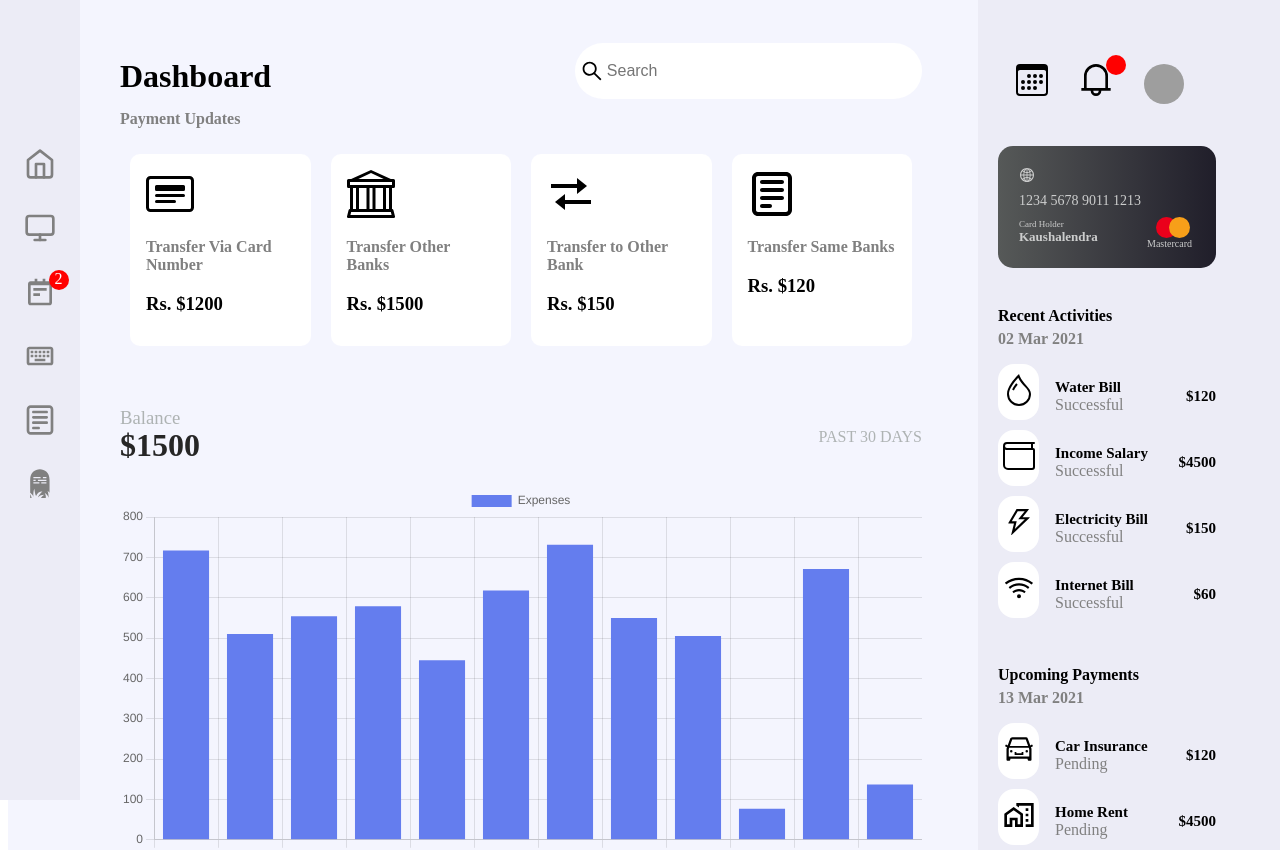
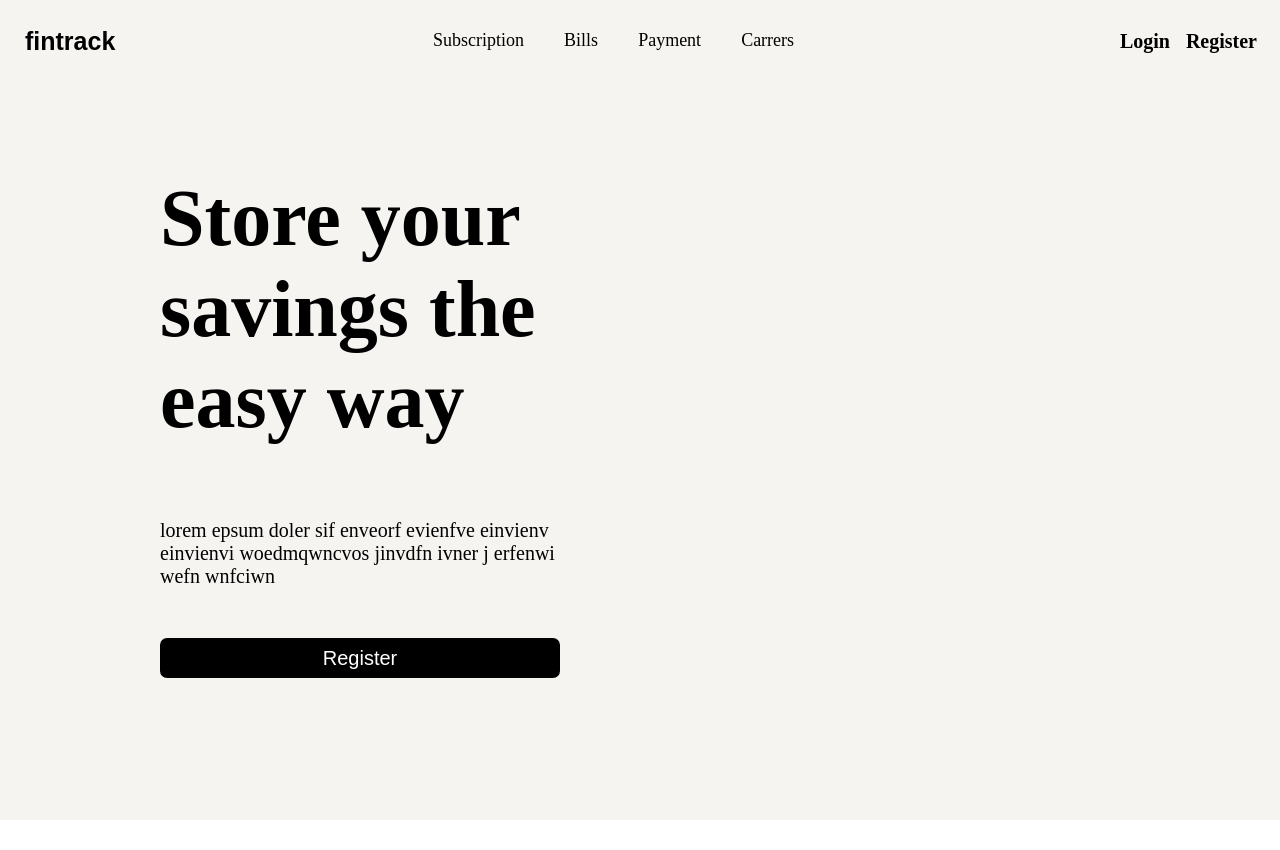
Before and after one commit to kaushalendra-pandey/finTrack-CRA, a React (Create React App) app: page / in a window 1280 px wide. Shown: the top 850 px of the page. After the commit the page ends 800 px from the top, so only its background shows below. Built offline with nearby package versions, Linux system fonts and the light colour scheme; grey boxes are pictures that could not be loaded; the HTML template or start-up script is replaced by a standard one.

Commit message:
Added Landing Page

```diff
--- a/src/App.js
+++ b/src/App.js
@@ -7,6 +7,7 @@ import LendAndBorrowSection from "./section/LendAndBorrow";
 import SubscriptionSection from "./section/SubscriptionSection";
 import { BrowserRouter, Routes, Route } from "react-router-dom";
 import BillSection from "./section/BillSection";
+import Landing from "./section/Landing";
 
 const Container = styled.div`
   height: 170vh;
@@ -21,8 +22,16 @@ const RouteContainer = styled.div`
   margin-right: 350px;
 `;
 
+const isLoggedIn = false;
+
 function App() {
-  return (
+  return !isLoggedIn ? (
+    <BrowserRouter>
+      <Routes>
+        <Route exact path="/" element={<Landing />} />
+      </Routes>
+    </BrowserRouter>
+  ) : (
     <BrowserRouter>
       <Container>
         <Sidenav />
--- /dev/null
+++ b/src/section/Landing/index.jsx
@@ -0,0 +1,137 @@
+import React from "react";
+import styled from "styled-components";
+
+const Container = styled.div`
+  background-color: #f6f4f0;
+  height: 100vh;
+  width: 100vw;
+  position: fixed;
+  padding: 10px;
+  top: 0;
+  left: 0;
+`;
+
+const Header = styled.div`
+  justify-content: space-between;
+  display: flex;
+  flex-direction: row;
+  margin-right: 25px;
+  margin-left: 15px;
+`;
+
+const Heading = styled.h1`
+  font-size: 25px;
+  font-weight: 800;
+  font-family: "Gill Sans Extrabold", sans-serif;
+`;
+
+const Options2 = styled.div`
+  display: flex;
+  flex-direction: row;
+  justify-content: space-around;
+`;
+
+const Options = styled.div`
+  display: flex;
+  flex-direction: row;
+  justify-content: space-around;
+  @media (max-width: 768px) {
+    display: none;
+  }
+`;
+
+const Content = styled.div`
+  display: flex;
+  flex-direction: column;
+`;
+
+const Items = styled.div`
+  font-size: 18px;
+  font-weight: 300;
+  margin: 20px;
+  &:hover {
+    transform: scale(1.1);
+  }
+`;
+
+const Items2 = styled.div`
+  font-size: 20px;
+  font-weight: 700;
+  margin-top: 20px;
+  margin-left: 8px;
+  margin-right: 8px;
+  &:hover {
+    transform: scale(1.1);
+  }
+`;
+
+const Slogan = styled.h1`
+  margin-left: 150px;
+  width: 400px;
+  font-size: 80px;
+  margin-top: 100px;
+  @media (max-width: 768px) {
+    font-size: 40px;
+    margin-left: 50px;
+    width: 250px;
+  }
+`;
+
+const Text = styled.p`
+  margin-left: 150px;
+  width: 400px;
+  font-size: 20px;
+  @media (max-width: 768px) {
+    font-size: 15px;
+    margin-left: 50px;
+    width: 250px;
+  }
+`;
+
+const Button = styled.button`
+  margin-top: 30px;
+  margin-left: 150px;
+  background-color: black;
+  border: 0;
+  height: 40px;
+  border-radius: 7px;
+  color: white;
+  width: 400px;
+  font-size: 20px;
+  @media (max-width: 768px) {
+    font-size: 15px;
+    margin-left: 50px;
+    width: 250px;
+  }
+`;
+const Landing = () => {
+  return (
+    <>
+      <Container>
+        <Header>
+          <Heading>fintrack</Heading>
+          <Options>
+            <Items>Subscription</Items>
+            <Items>Bills</Items>
+            <Items>Payment</Items>
+            <Items>Carrers</Items>
+          </Options>
+          <Options2>
+            <Items2>Login</Items2>
+            <Items2>Register</Items2>
+          </Options2>
+        </Header>
+        <Content>
+          <Slogan>Store your savings the easy way</Slogan>
+          <Text>
+            lorem epsum doler sif enveorf evienfve einvienv einvienvi
+            woedmqwncvos jinvdfn ivner j erfenwi wefn wnfciwn
+          </Text>
+          <Button>Register</Button>
+        </Content>
+      </Container>
+    </>
+  );
+};
+
+export default Landing;
```
